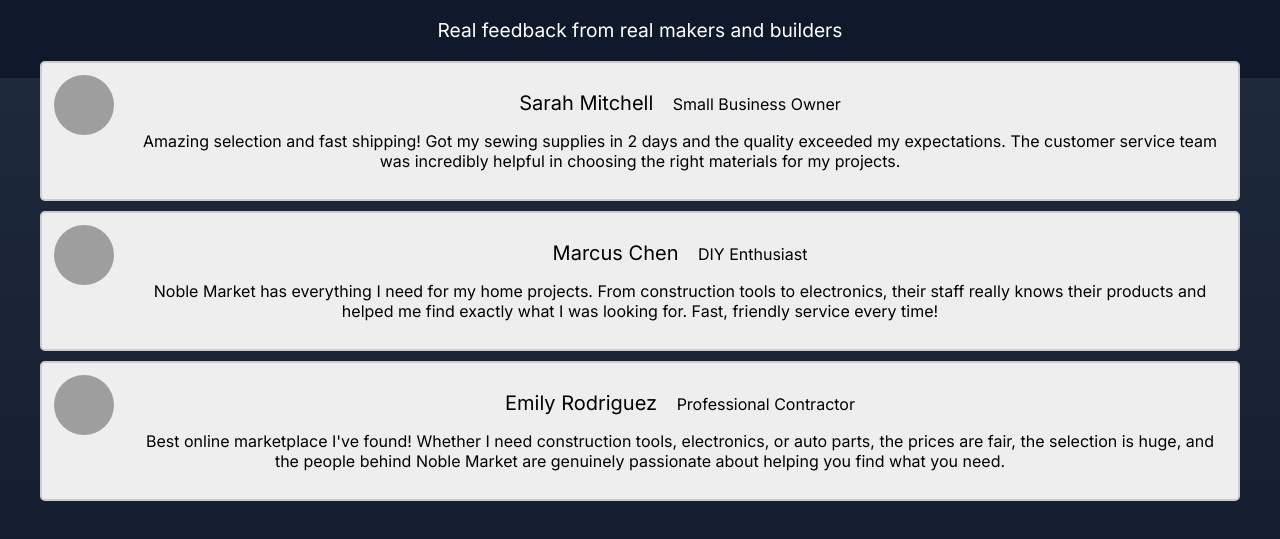
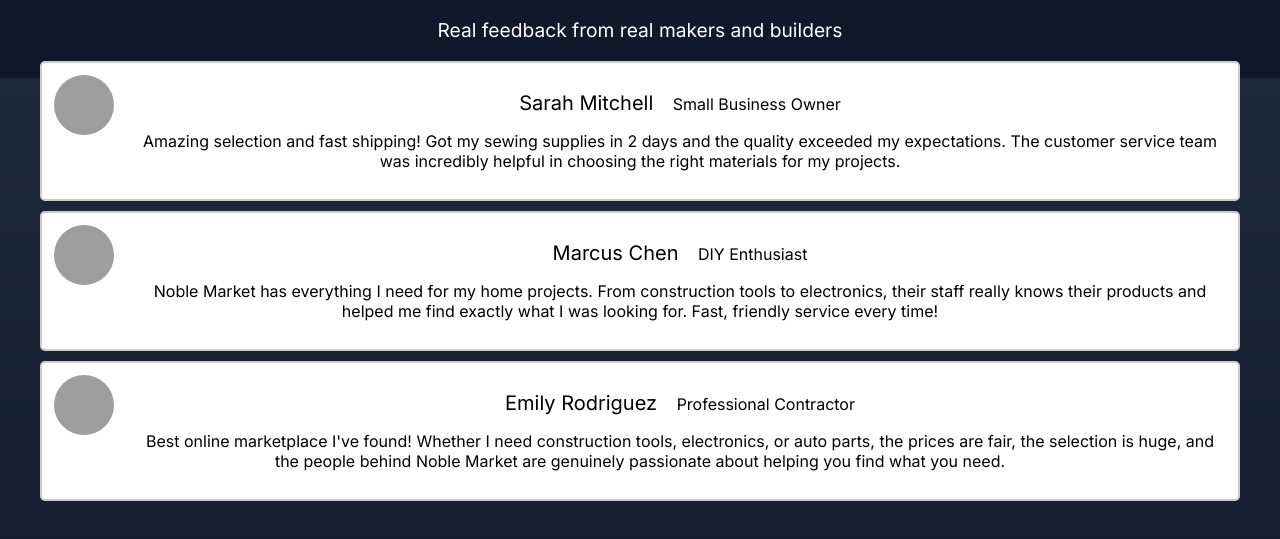
Before and after one commit to JonLindholm11/Capstone-Frontend-Project-Assimilation, a React (Vite) app: page / in a window 1280 px wide. Shown: the part 1522-2061 px from the top of the page. Built offline with nearby package versions, Linux system fonts and the light colour scheme; no server answers; grey boxes are pictures that could not be loaded.

Commit message:
testimonial background color was wrong. changed to white

```diff
--- a/src/HomePage/Home.css
+++ b/src/HomePage/Home.css
@@ -227,7 +227,7 @@
 
 .testimonial {
   border: 2px solid #ccc;
-  background-color: #eee;
+  background-color: white;
   border-radius: 5px;
   padding: 12px;
   margin: 10px 0;
```
